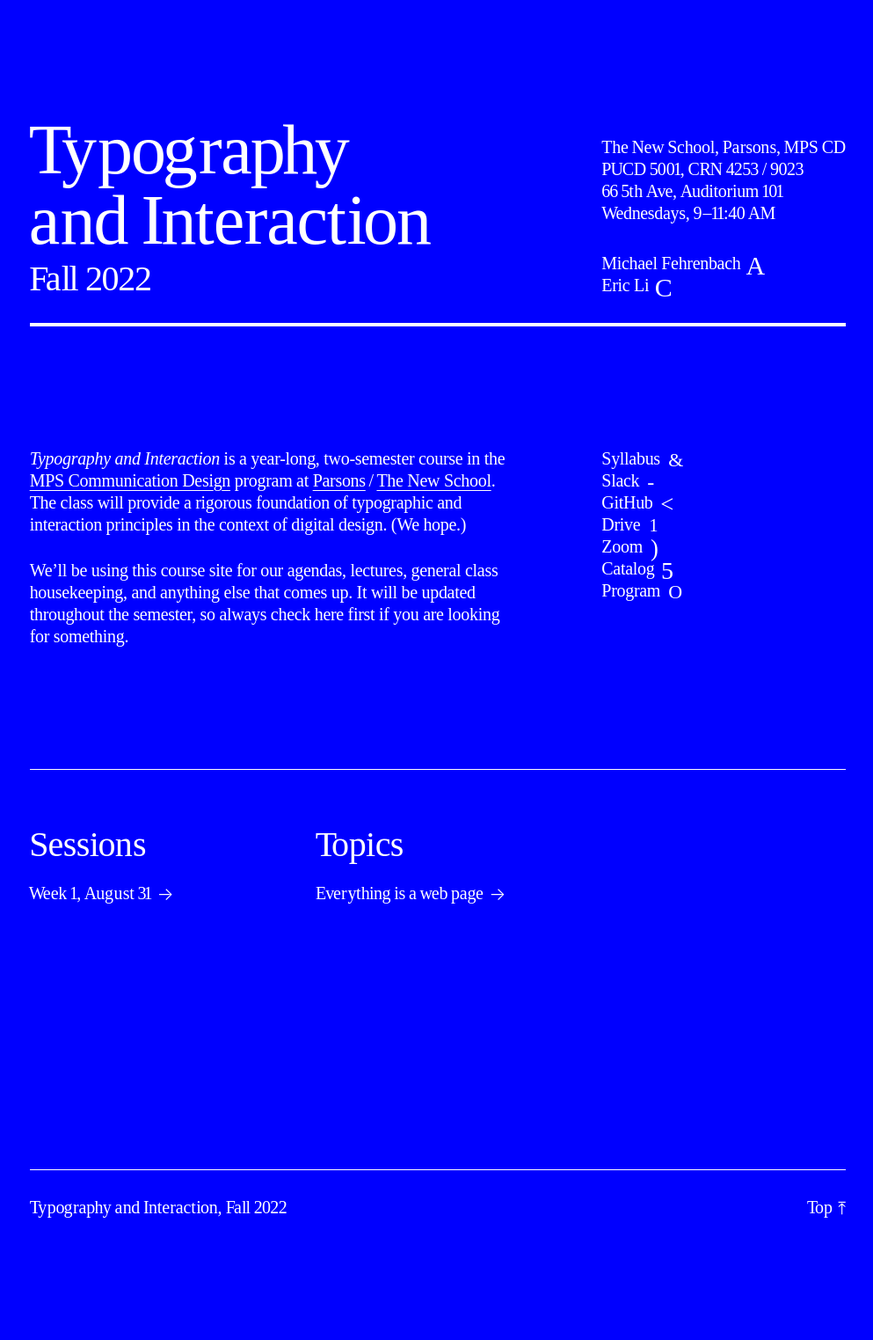
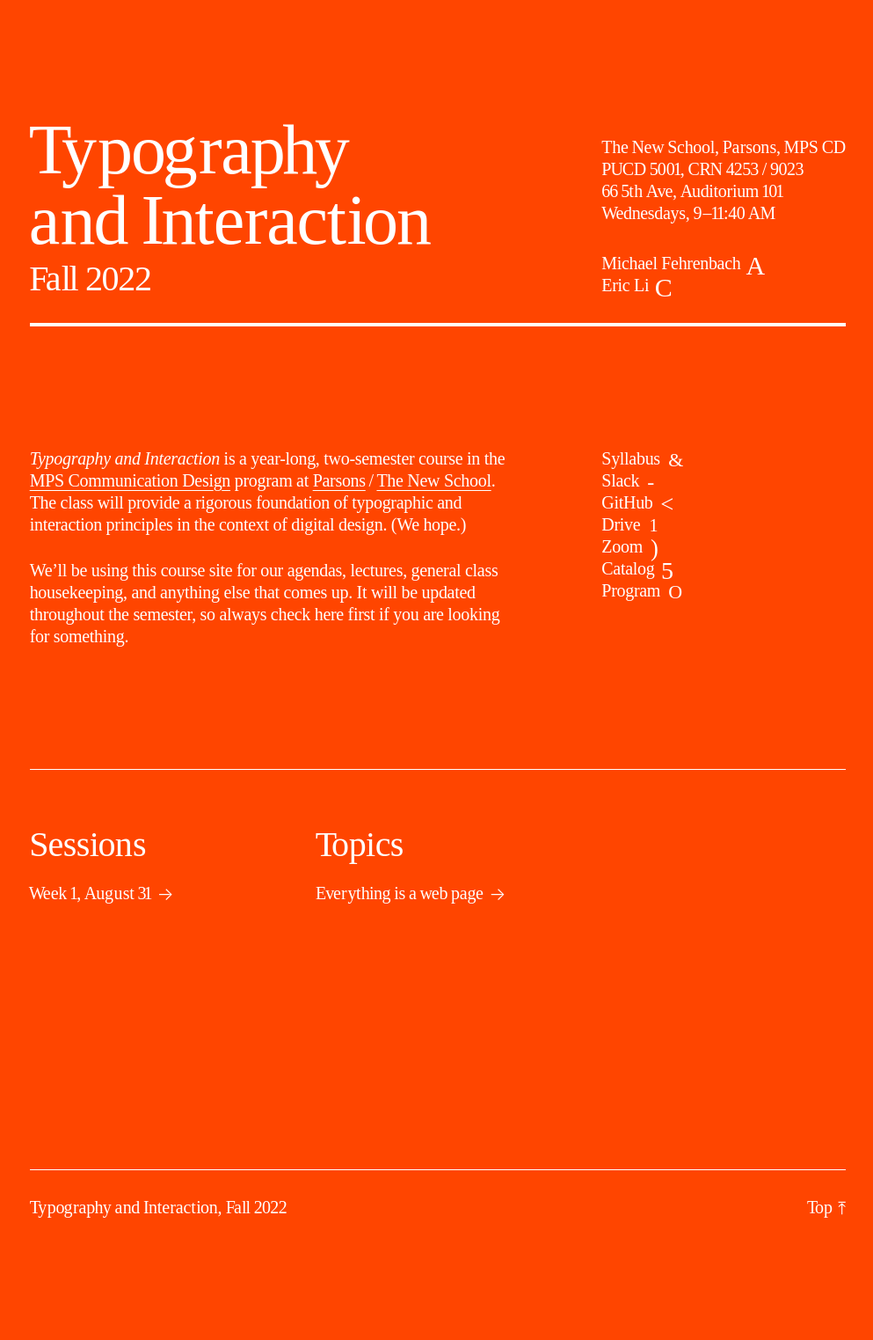
Before and after one commit to core-interaction/core-interaction.github.io, a Jekyll site: the page built from index.md, in a window 1280 px wide. Shown: the whole page at 88% size, without its empty margins (142-1135 px from the left). Built offline with Jekyll 4.4.1, drawn with Linux system fonts in a browser that asks for light colours.

Commit message:
Update the color, for sanity.

```diff
--- a/assets/styles/common.scss
+++ b/assets/styles/common.scss
@@ -42,7 +42,7 @@
 	--color:             black;
 	--color--background: white;
 
-	--color--links:          blue;
+	--color--links:          orangered;
 	--color--links--reverse: white ;
 
 	--color--highlight:          hsl(0, 0%, 0%, 3.333%);
```
